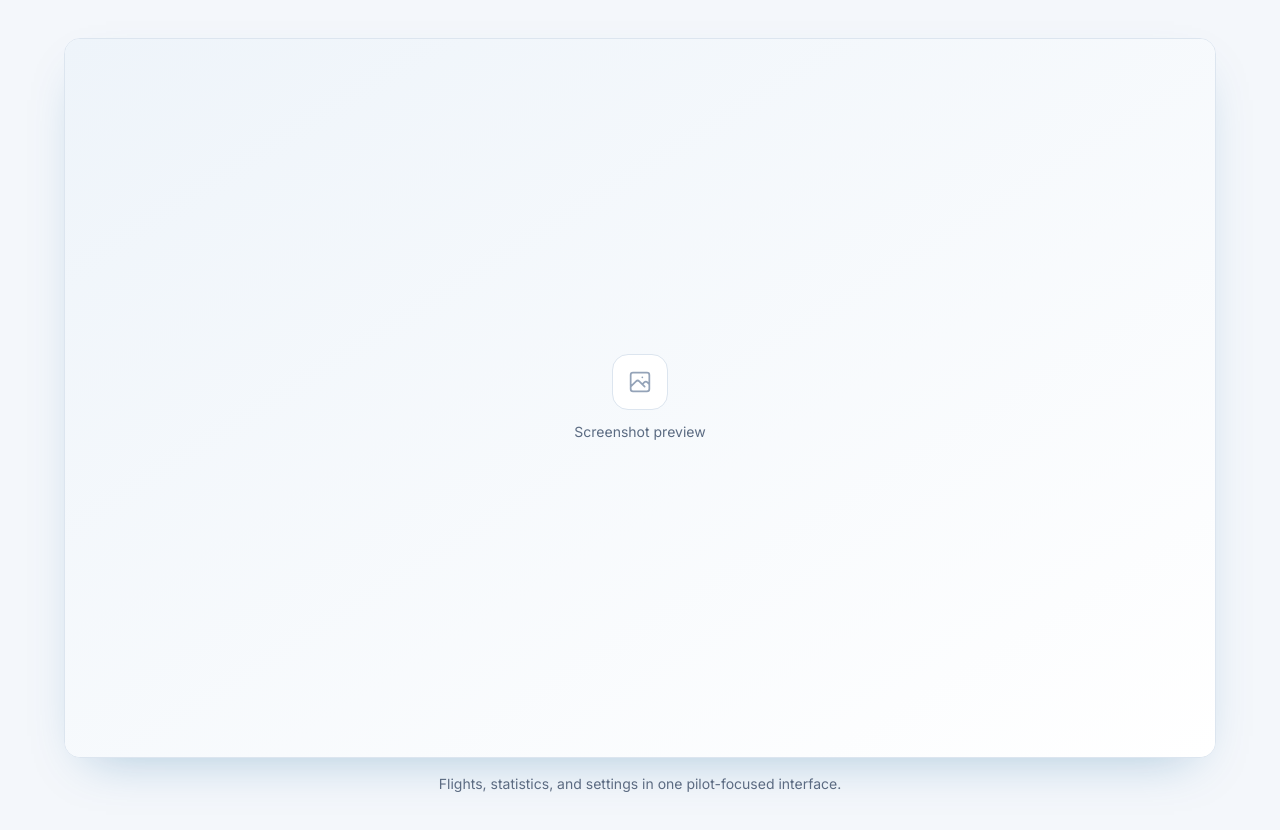
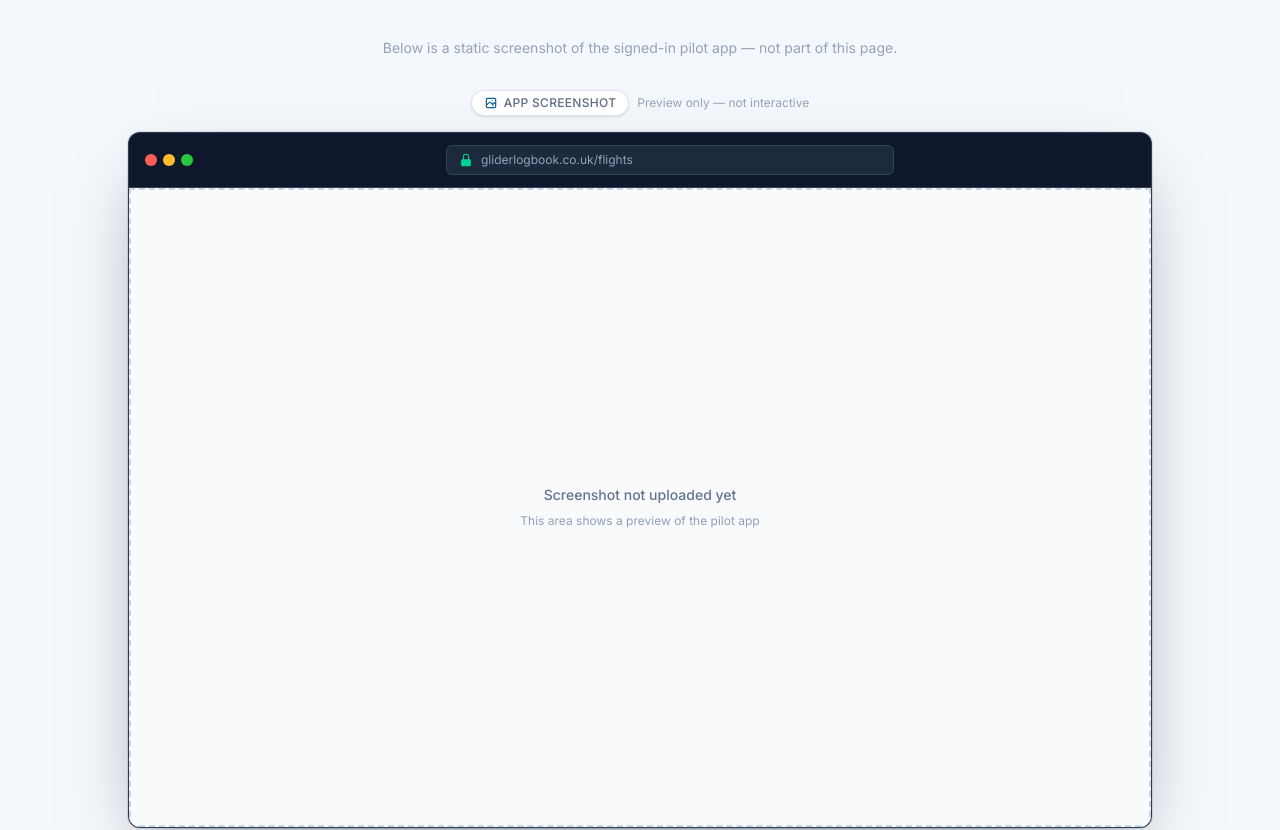
Before and after one commit to skochko/GliderPilotLogbookWeb, a Vue app: page / in a window 1280 px wide. Shown: the part 620-1450 px from the top of the page. Built offline with nearby package versions, Linux system fonts and the light colour scheme; no server answers.

Commit message:
update landing

```diff
--- a/src/components/landing/LandingScreenshotFrame.vue
+++ b/src/components/landing/LandingScreenshotFrame.vue
@@ -1,48 +1,117 @@
 <script setup lang="ts">
+withDefaults(
   defineProps<{
     imageUrl?: string
     altText: string
     caption?: string
     id?: string
-  tall?: boolean
-}>()
+    variant?: 'browser' | 'phone'
+    browserPath?: string
+  }>(),
+  {
+    variant: 'browser',
+    browserPath: 'gliderlogbook.co.uk/dashboard',
+  },
+)
 </script>
 
 <template>
-  <figure :id="id" class="landing-screenshot">
+  <figure :id="id" class="landing-screenshot mx-auto max-w-5xl">
+    <div class="mb-4 flex flex-wrap items-center justify-center gap-2">
+      <span
+        class="inline-flex items-center gap-1.5 rounded-full border border-landing-border bg-landing-card px-3 py-1 text-xs font-medium uppercase tracking-wide text-landing-secondary shadow-sm"
+      >
+        <svg class="h-3.5 w-3.5 text-landing-primary" fill="none" viewBox="0 0 24 24" stroke="currentColor" aria-hidden="true">
+          <path
+            stroke-linecap="round"
+            stroke-linejoin="round"
+            stroke-width="2"
+            d="M4 16l4.586-4.586a2 2 0 012.828 0L16 16m-2-2l1.586-1.586a2 2 0 012.828 0L20 14m-6-6h.01M6 20h12a2 2 0 002-2V6a2 2 0 00-2-2H6a2 2 0 00-2 2v12a2 2 0 002 2z"
+          />
+        </svg>
+        App screenshot
+      </span>
+      <span class="text-xs text-landing-muted">Preview only — not interactive</span>
+    </div>
+
+    <!-- Browser mockup -->
     <div
-      class="overflow-hidden rounded-2xl border border-landing-border bg-landing-card shadow-[0_20px_50px_-24px_rgba(11,94,151,0.35)]"
-      :class="tall ? 'aspect-[9/16] max-w-xs mx-auto' : 'aspect-[16/10]'"
+      v-if="variant === 'browser'"
+      class="pointer-events-none select-none overflow-hidden rounded-xl border border-slate-700/80 bg-slate-800 shadow-[0_28px_70px_-28px_rgba(15,23,42,0.55)] ring-1 ring-slate-900/10"
     >
+      <div class="flex items-center gap-3 border-b border-slate-700 bg-slate-900 px-4 py-3" aria-hidden="true">
+        <div class="flex gap-1.5" aria-hidden="true">
+          <span class="h-3 w-3 rounded-full bg-[#ff5f57]" />
+          <span class="h-3 w-3 rounded-full bg-[#febc2e]" />
+          <span class="h-3 w-3 rounded-full bg-[#28c840]" />
+        </div>
+        <div
+          class="mx-auto flex min-w-0 max-w-md flex-1 items-center gap-2 rounded-md border border-slate-700 bg-slate-800 px-3 py-1.5 text-xs text-slate-400"
+        >
+          <svg class="h-3.5 w-3.5 shrink-0 text-emerald-400" fill="currentColor" viewBox="0 0 20 20" aria-hidden="true">
+            <path
+              fill-rule="evenodd"
+              d="M10 1a4.5 4.5 0 00-4.5 4.5V9H5a2 2 0 00-2 2v6a2 2 0 002 2h10a2 2 0 002-2v-6a2 2 0 00-2-2h-.5V5.5A4.5 4.5 0 0010 1zm3 8V5.5a3 3 0 10-6 0V9h6z"
+              clip-rule="evenodd"
+            />
+          </svg>
+          <span class="truncate">{{ browserPath }}</span>
+        </div>
+      </div>
+
+      <div class="aspect-[16/10] bg-slate-100">
         <img
           v-if="imageUrl"
           :src="imageUrl"
           :alt="altText"
-        class="h-full w-full object-cover object-top"
+          class="h-full w-full object-contain object-top"
           loading="lazy"
           decoding="async"
         />
         <div
           v-else
-        class="flex h-full flex-col items-center justify-center gap-3 bg-gradient-to-br from-[#eef4fa] to-white px-6 text-center"
+          class="flex h-full flex-col items-center justify-center gap-2 border-2 border-dashed border-slate-300 bg-slate-50 px-6 text-center"
         >
-        <div
-          class="flex h-14 w-14 items-center justify-center rounded-2xl border border-landing-border bg-white text-landing-muted"
-          aria-hidden="true"
-        >
-          <svg class="h-7 w-7" fill="none" viewBox="0 0 24 24" stroke="currentColor">
-            <path
-              stroke-linecap="round"
-              stroke-linejoin="round"
-              stroke-width="1.5"
-              d="M4 16l4.586-4.586a2 2 0 012.828 0L16 16m-2-2l1.586-1.586a2 2 0 012.828 0L20 14m-6-6h.01M6 20h12a2 2 0 002-2V6a2 2 0 00-2-2H6a2 2 0 00-2 2v12a2 2 0 002 2z"
-            />
-          </svg>
-        </div>
-        <p class="text-sm text-landing-secondary">Screenshot preview</p>
+          <p class="text-sm font-medium text-slate-500">Screenshot not uploaded yet</p>
+          <p class="text-xs text-slate-400">This area shows a preview of the pilot app</p>
         </div>
       </div>
-    <figcaption v-if="caption" class="mt-4 text-center text-sm text-landing-secondary">
+    </div>
+
+    <!-- Phone mockup -->
+    <div v-else class="pointer-events-none mx-auto max-w-[280px] select-none">
+      <div
+        class="overflow-hidden rounded-[2rem] border-[10px] border-slate-800 bg-slate-800 shadow-[0_28px_70px_-28px_rgba(15,23,42,0.55)] ring-1 ring-slate-900/10"
+      >
+        <div class="flex justify-center bg-slate-900 py-2" aria-hidden="true">
+          <span class="h-1.5 w-16 rounded-full bg-slate-700" />
+        </div>
+
+        <div class="aspect-[9/16] bg-slate-100">
+          <img
+            v-if="imageUrl"
+            :src="imageUrl"
+            :alt="altText"
+            class="h-full w-full object-contain object-top"
+            loading="lazy"
+            decoding="async"
+          />
+          <div
+            v-else
+            class="flex h-full flex-col items-center justify-center gap-2 border-2 border-dashed border-slate-300 bg-slate-50 px-4 text-center"
+          >
+            <p class="text-sm font-medium text-slate-500">Screenshot not uploaded yet</p>
+            <p class="text-xs text-slate-400">Mobile app preview</p>
+          </div>
+        </div>
+
+        <div class="flex justify-center bg-slate-900 py-2" aria-hidden="true">
+          <span class="h-1 w-24 rounded-full bg-slate-600" />
+        </div>
+      </div>
+    </div>
+
+    <figcaption v-if="caption" class="mt-5 text-center text-sm leading-relaxed text-landing-secondary">
       {{ caption }}
     </figcaption>
   </figure>
--- a/src/views/LandingView.vue
+++ b/src/views/LandingView.vue
@@ -134,7 +134,11 @@ onMounted(() => {
       <!-- Product screenshot -->
       <section id="landing-preview" class="landing-section landing-animate landing-animate-delay-1">
         <div class="mx-auto max-w-landing px-4 sm:px-6">
+          <p class="mb-8 text-center text-sm text-landing-muted">
+            Below is a static screenshot of the signed-in pilot app — not part of this page.
+          </p>
           <LandingScreenshotFrame
+            browser-path="gliderlogbook.co.uk/flights"
             :image-url="screenshotFor('product')?.image_url"
             :alt-text="screenshotFor('product')?.alt_text ?? 'Glider Pilot Logbook product screenshot'"
             caption="Flights, statistics, and settings in one pilot-focused interface."
@@ -221,8 +225,10 @@ onMounted(() => {
           </div>
           <div class="mt-10">
             <LandingScreenshotFrame
+              browser-path="gliderlogbook.co.uk/dashboard"
               :image-url="screenshotFor('dashboard')?.image_url"
               :alt-text="screenshotFor('dashboard')?.alt_text ?? 'Dashboard preview'"
+              caption="Example dashboard view after you sign in and connect your logbook."
             />
           </div>
         </div>
@@ -234,9 +240,10 @@ onMounted(() => {
           <div class="grid items-center gap-10 lg:grid-cols-2">
             <div class="order-2 lg:order-1">
               <LandingScreenshotFrame
-                tall
+                variant="phone"
                 :image-url="screenshotFor('mobile')?.image_url"
                 :alt-text="screenshotFor('mobile')?.alt_text ?? 'Mobile logbook experience'"
+                caption="The same app on a phone — screenshot for illustration."
               />
             </div>
             <div class="order-1 lg:order-2">
```
Lines whose indentation alone changed are shown as unchanged.
